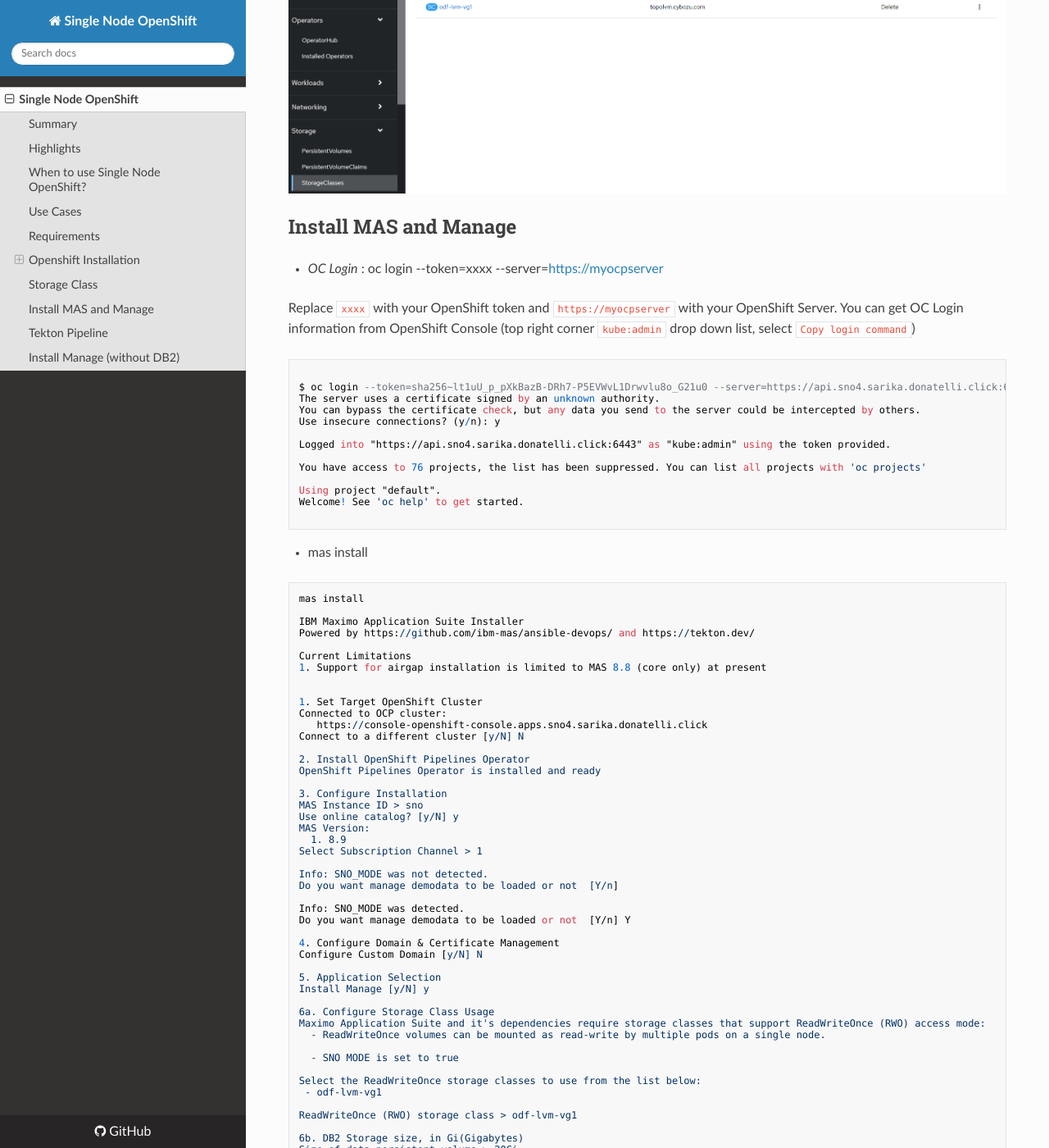
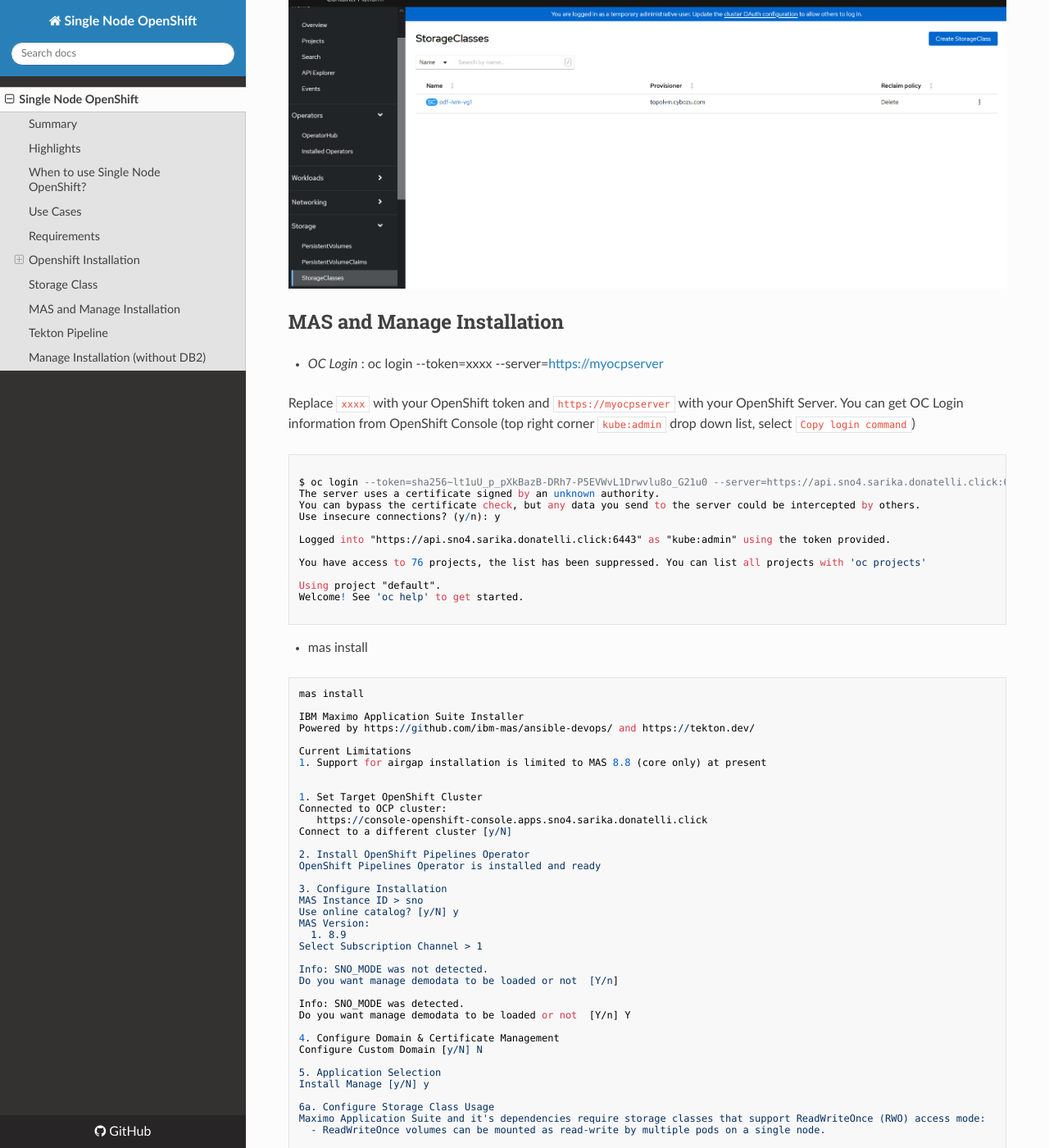
Before and after one commit to ibm-mas-manage/sno, an MkDocs documentation site: the page built from docs/index.md, in a window 1280 px wide and 1400 px high, scrolled down 6829 px. Shown: the whole window at 82% size. Built offline with MkDocs 1.6.1, drawn with Linux system fonts in a browser that asks for light colours; nearby versions of some CDN libraries; some of the changed text lies outside the part shown.

Commit message:
Update index.md

```diff
--- a/docs/index.md
+++ b/docs/index.md
@@ -132,7 +132,7 @@
 
 - OpenShift Container Platform(OCP) installation on a single node [instructions](https://access.redhat.com/documentation/en-us/openshift_container_platform/4.10/html/installing/installing-on-a-single-node)
 
-- **Image Registry**
+#### Image Registry
 
     Ensure that your registry is set to managed to enable building and pushing of images. Here is the link for [configuring the registry for bare metal](https://docs.openshift.com/container-platform/4.8/registry/configuring_registry_storage/configuring-registry-storage-baremetal.html#configuring-registry-storage-baremetal)
    - Run
@@ -194,7 +195,7 @@
 
 
 
-## Install MAS and Manage
+## MAS and Manage Installation
 
 - *OC Login* : oc login --token=xxxx --server=<https://myocpserver>
 
@@ -231,7 +232,7 @@
 1. Set Target OpenShift Cluster
 Connected to OCP cluster:
    https://console-openshift-console.apps.sno4.sarika.donatelli.click
-Connect to a different cluster [y/N] N
+Connect to a different cluster [y/N]
 
 2. Install OpenShift Pipelines Operator
 OpenShift Pipelines Operator is installed and ready
@@ -386,7 +387,7 @@
 ![image](images/pipelinerun.png)
 
 
-## Install Manage (without DB2)
+## Manage Installation (without DB2)
 
 - If you want to use an existing external database, install the Manage app and configure the database using the following steps (MAS admin dashboard):
 
```
Also changed, not shown: other parts of docs/index.md (+1 -0 lines).
